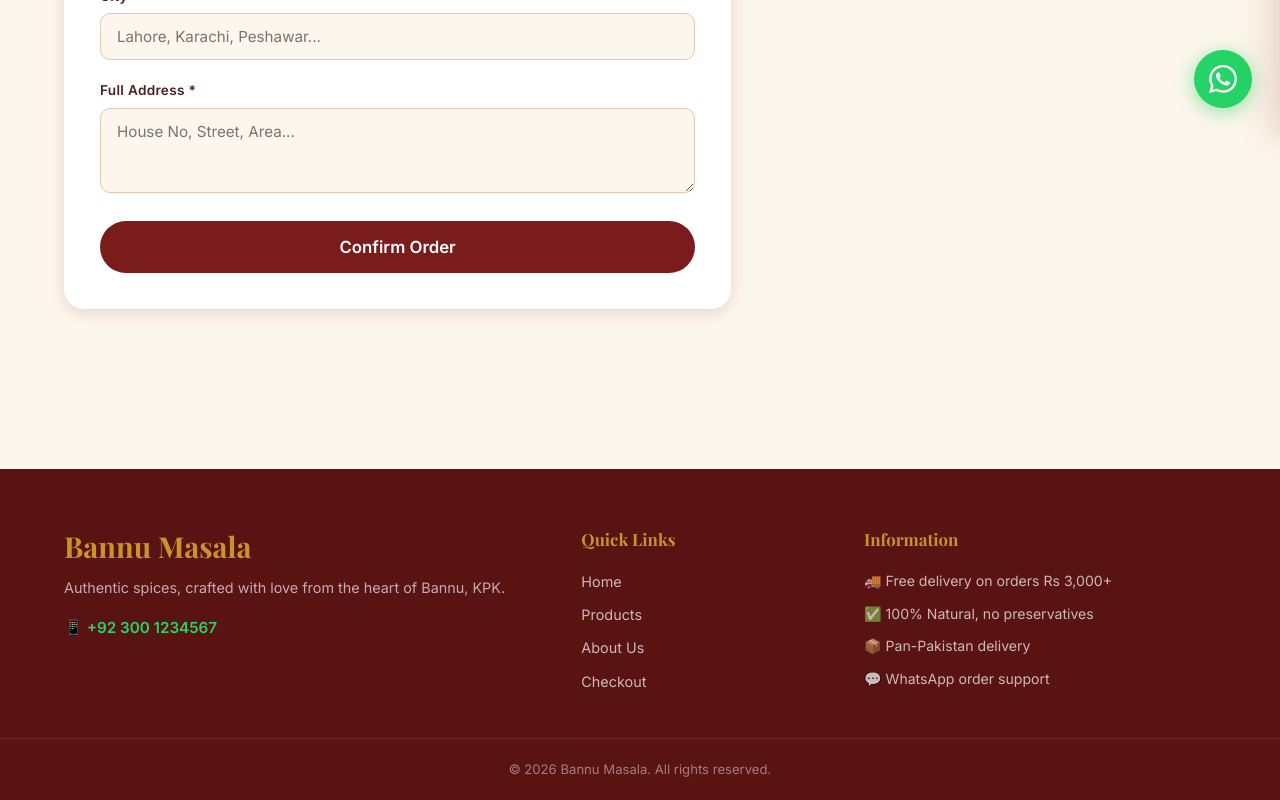
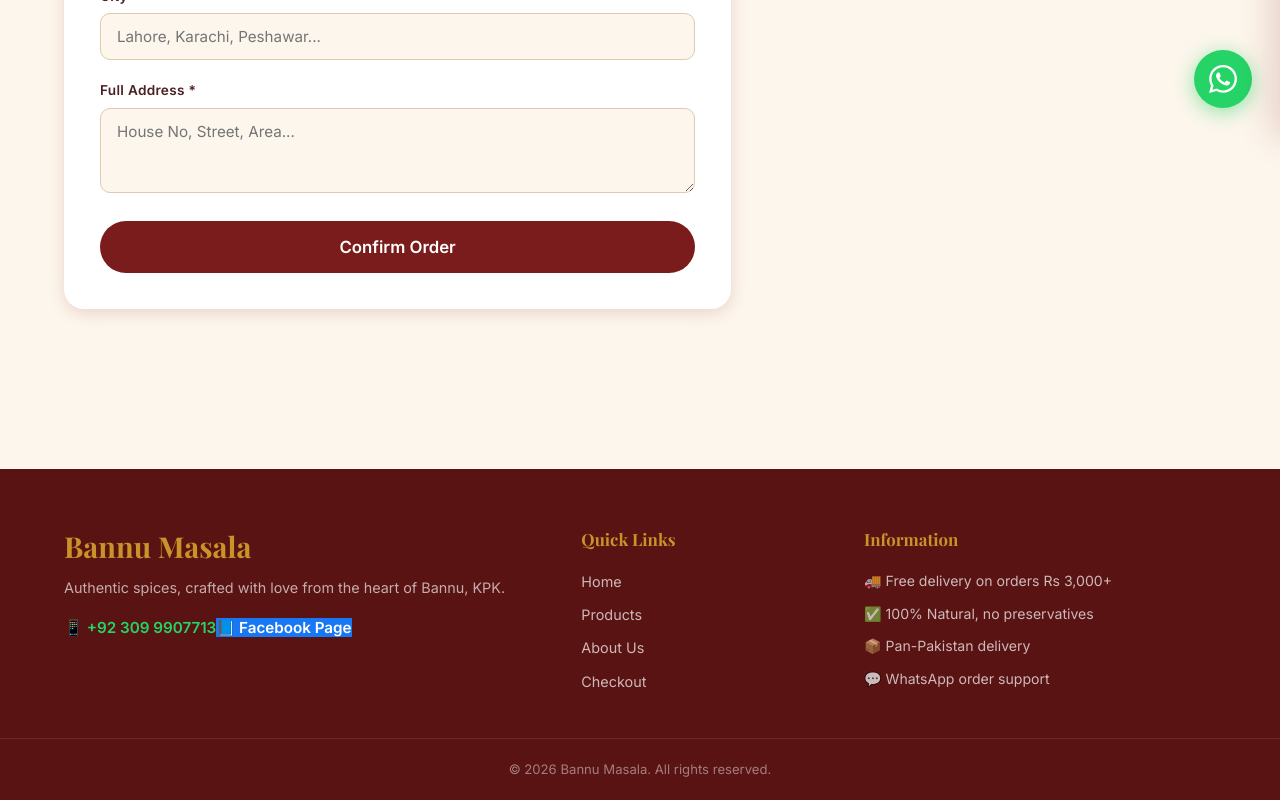
Before and after one commit to webdevhasu/bannu-masala, a Next.js app: page /checkout in a window 1280 px wide. Shown: the part 664-1464 px from the top of the page. Built offline with nearby package versions, Linux system fonts and the light colour scheme.

Commit message:
chore: update WhatsApp number and add Facebook link

```diff
--- a/app/checkout/page.js
+++ b/app/checkout/page.js
@@ -5,7 +5,7 @@
 import Link from 'next/link';
 import styles from './page.module.css';
 
-const WHATSAPP_NUMBER = '923001234567';
+const WHATSAPP_NUMBER = '923099907713';
 
 export default function CheckoutPage() {
   return (
--- a/components/Footer.jsx
+++ b/components/Footer.jsx
@@ -1,7 +1,7 @@
 import Link from 'next/link';
 import styles from './Footer.module.css';
 
-const WHATSAPP_NUMBER = '923001234567';
+const WHATSAPP_NUMBER = '923099907713';
 
 export default function Footer() {
   return (
@@ -16,7 +16,16 @@
             rel="noopener noreferrer"
             className={styles.waLink}
           >
-            📱 +92 300 1234567
+            📱 +92 309 9907713
+          </a>
+          <a
+            href="https://www.facebook.com/bannumasala"
+            target="_blank"
+            rel="noopener noreferrer"
+            className={styles.waLink}
+            style={{ marginTop: '10px', background: '#1877F2', color: '#fff' }}
+          >
+            📘 Facebook Page
           </a>
         </div>
         <div className={styles.links}>
--- a/components/Header.jsx
+++ b/components/Header.jsx
@@ -7,7 +7,7 @@
 import { useCart } from './CartContext';
 import styles from './Header.module.css';
 
-const WHATSAPP_NUMBER = '923001234567';
+const WHATSAPP_NUMBER = '923099907713';
 
 export default function Header() {
   const [menuOpen, setMenuOpen] = useState(false);
--- a/components/WhatsAppFloat.jsx
+++ b/components/WhatsAppFloat.jsx
@@ -1,6 +1,6 @@
 import styles from './WhatsAppFloat.module.css';
 
-const WHATSAPP_NUMBER = '923001234567';
+const WHATSAPP_NUMBER = '923099907713';
 
 export default function WhatsAppFloat() {
   return (
```
